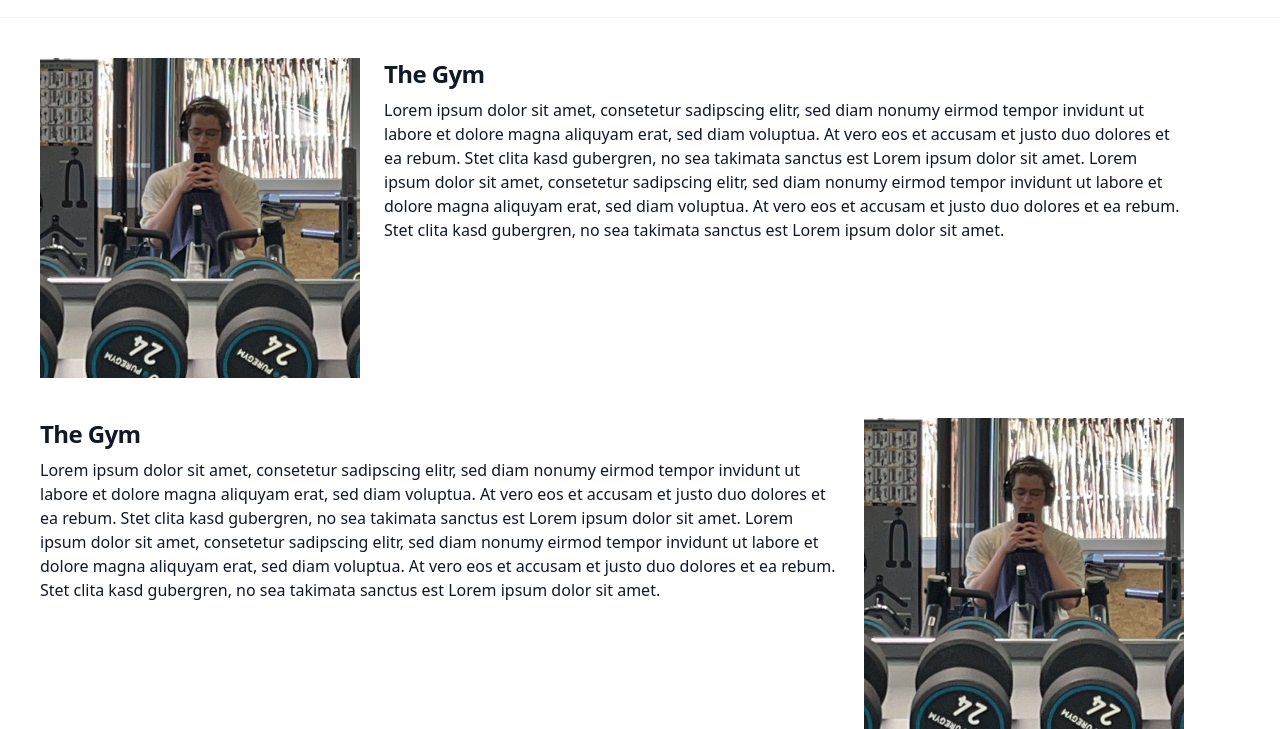
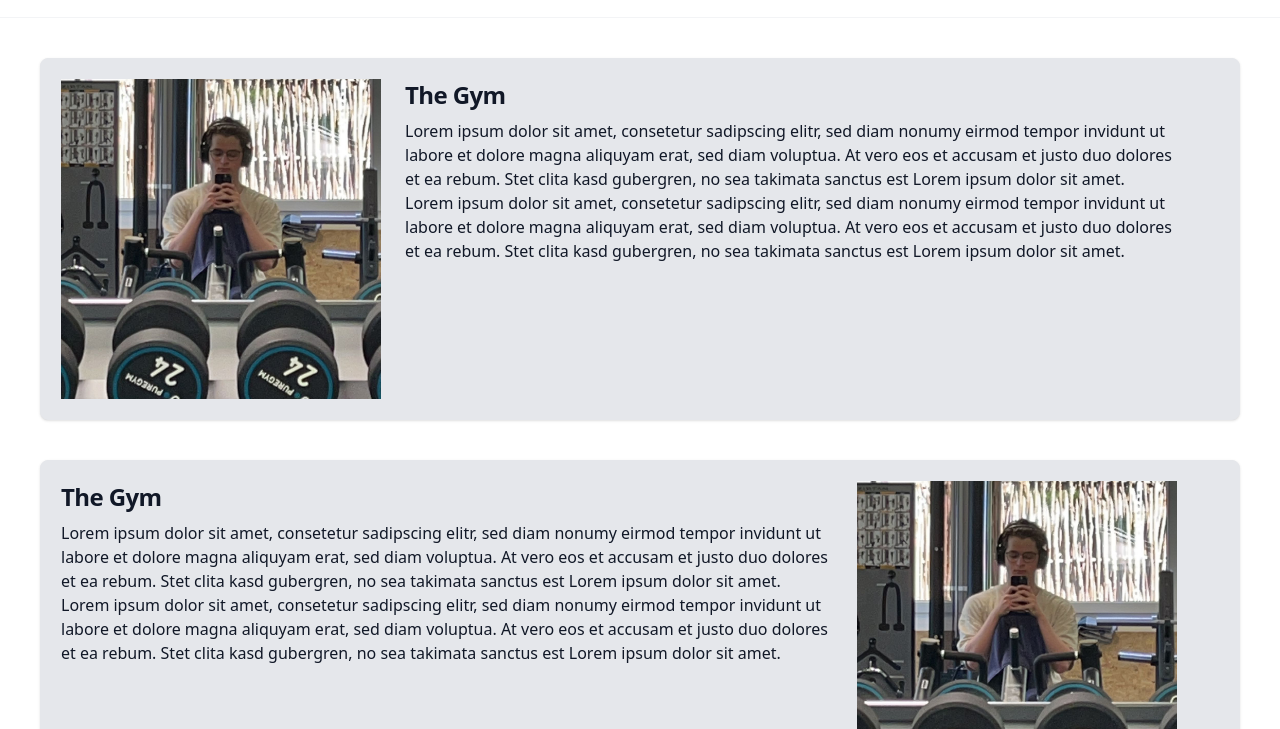
Before and after one commit to Hustini/Portfolio, a website: page html/me.html in a window 1280 px wide. Shown: the part 71-800 px from the top of the page. Drawn offline with nearby package versions, Linux system fonts and the light colour scheme.

Commit message:
still working on the hobbys

```diff
--- a/html/me.html
+++ b/html/me.html
@@ -26,7 +26,7 @@
       <ul class="p-5 z-10 absolute bg-white/80 backdrop-blur w-full left-0 py-4 opacity-0 top-[-400px]
       transition-all ease-in duration-500 md:p-0 md:flex md:items-center md:space-x-8 md:static md:w-auto md:opacity-100">
         <li class="md:my-0">
-          <a href="../index.html" class="font-medium duration-500 text-gray-900 hover:text-indigo-600">Home</a>
+          <a href="index.html" class="font-medium duration-500 text-gray-900 hover:text-indigo-600">Home</a>
         </li>
         <li class="my-6 md:my-0">
           <a href="../html/projects.html" class="font-medium duration-500 text-gray-900 hover:text-indigo-600">Projects</a>
@@ -43,7 +43,7 @@
   </nav>
 </header>
 <main>
-  <div class="flex flex-col md:flex-row gap-x-6 m-10">
+  <div class="flex flex-col md:flex-row gap-x-6 m-10 p-5 border border-gray-200 bg-gray-200 rounded-lg shadow">
     <div class="flex-none w-80">
       <img src="../img/me/gym_me.png" class="w-full">
     </div>
@@ -52,7 +52,7 @@
       <p class="mb-3 font-normal text-gray-900">Lorem ipsum dolor sit amet, consetetur sadipscing elitr, sed diam nonumy eirmod tempor invidunt ut labore et dolore magna aliquyam erat, sed diam voluptua. At vero eos et accusam et justo duo dolores et ea rebum. Stet clita kasd gubergren, no sea takimata sanctus est Lorem ipsum dolor sit amet. Lorem ipsum dolor sit amet, consetetur sadipscing elitr, sed diam nonumy eirmod tempor invidunt ut labore et dolore magna aliquyam erat, sed diam voluptua. At vero eos et accusam et justo duo dolores et ea rebum. Stet clita kasd gubergren, no sea takimata sanctus est Lorem ipsum dolor sit amet.</p>
     </div>
   </div>
-  <div class="flex flex-col md:flex-row gap-x-6 m-10">
+  <div class="flex flex-col md:flex-row gap-x-6 m-10 p-5 border border-gray-200 bg-gray-200 rounded-lg shadow">
     <div class="flex-none w-2/3">
       <h5 class="mb-2 text-2xl font-bold tracking-tight text-gray-900">The Gym</h5>
       <p class="mb-3 font-normal text-gray-900">Lorem ipsum dolor sit amet, consetetur sadipscing elitr, sed diam nonumy eirmod tempor invidunt ut labore et dolore magna aliquyam erat, sed diam voluptua. At vero eos et accusam et justo duo dolores et ea rebum. Stet clita kasd gubergren, no sea takimata sanctus est Lorem ipsum dolor sit amet. Lorem ipsum dolor sit amet, consetetur sadipscing elitr, sed diam nonumy eirmod tempor invidunt ut labore et dolore magna aliquyam erat, sed diam voluptua. At vero eos et accusam et justo duo dolores et ea rebum. Stet clita kasd gubergren, no sea takimata sanctus est Lorem ipsum dolor sit amet.</p>
```
